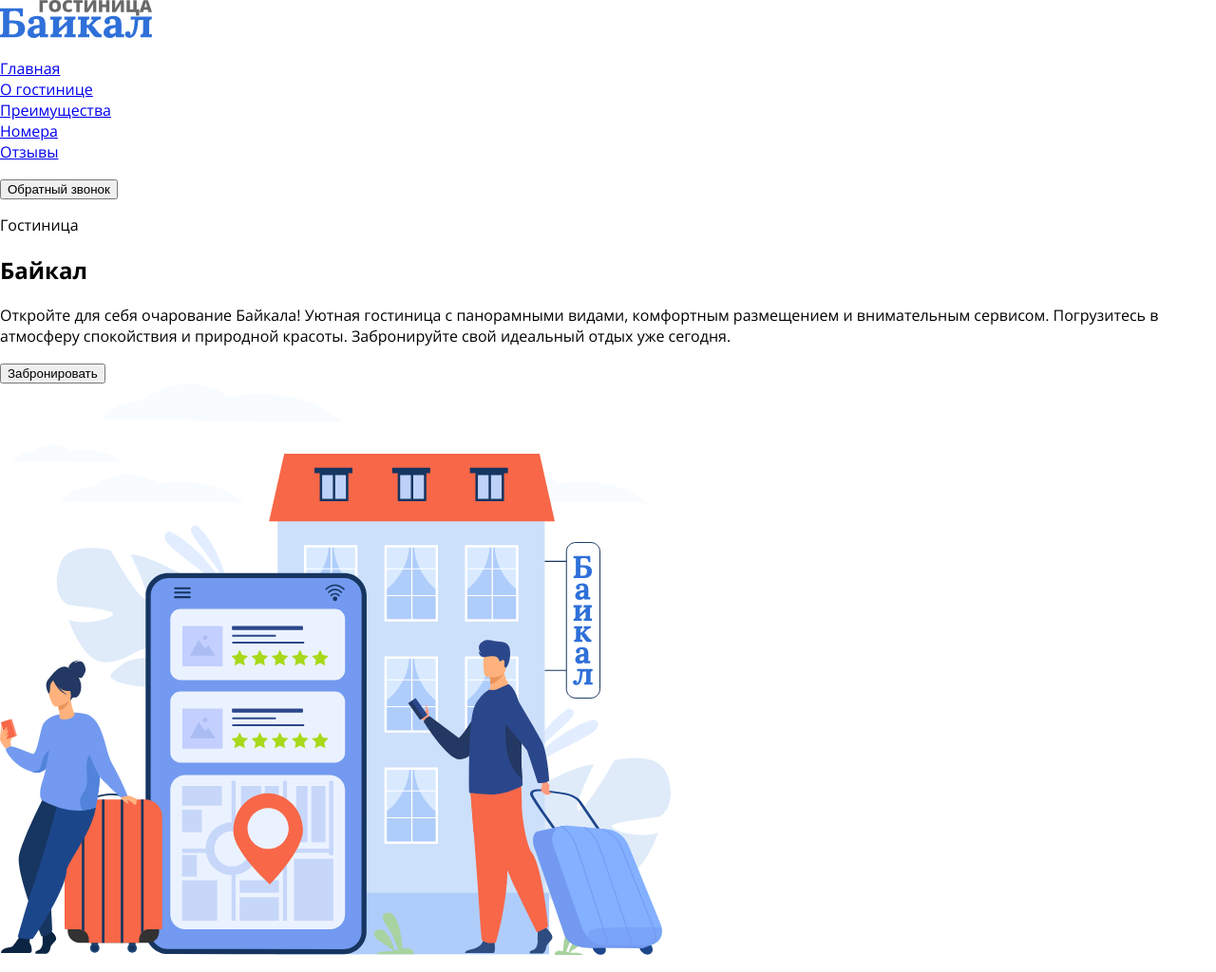
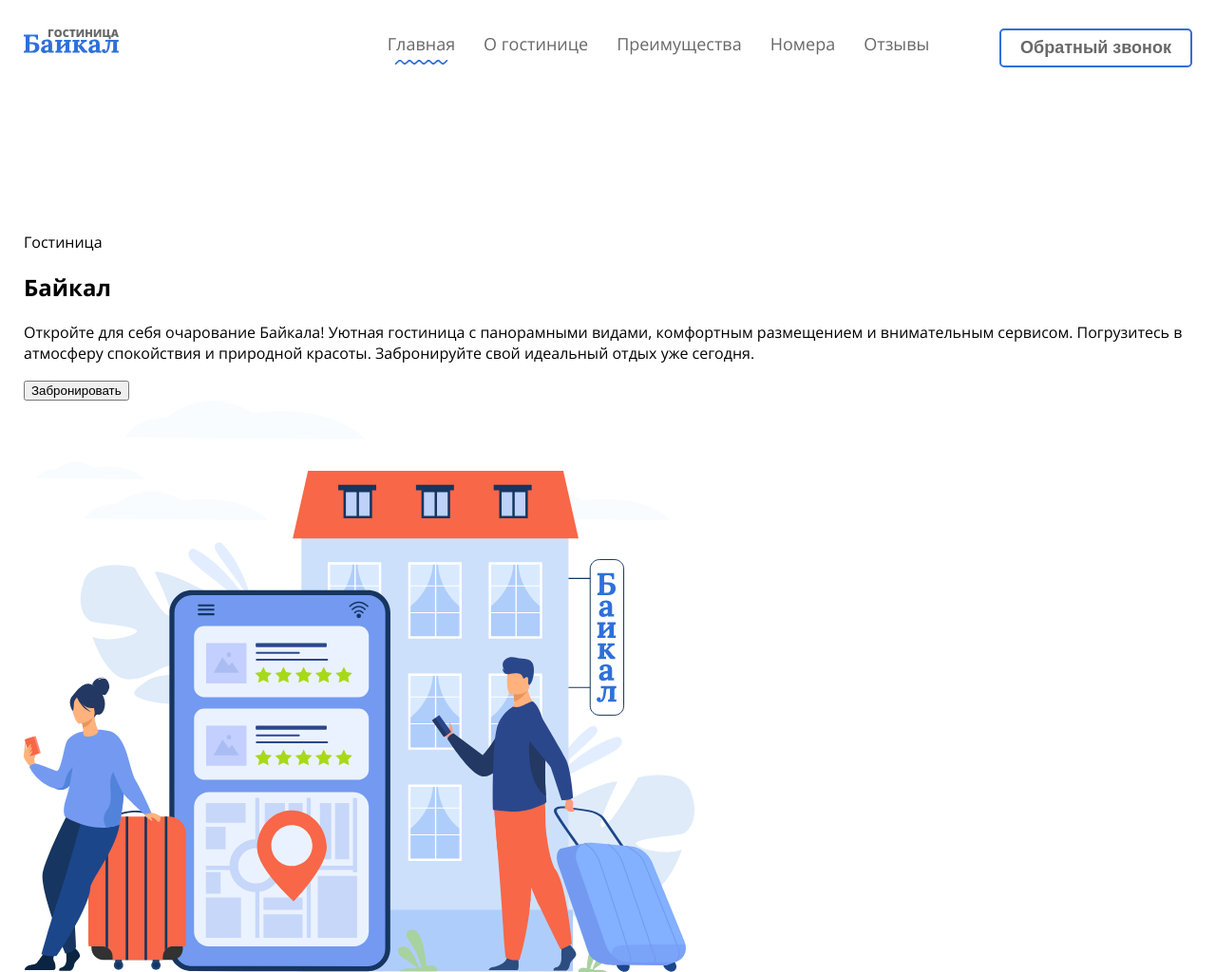
Before and after one commit to andreymslkv/Baikal-Hotel, a plain HTML site: page index.html in a window 1280 px wide. Shown: the top 1024 px of the page at 95% size. Drawn offline with Linux system fonts and the light colour scheme.

Commit message:
add styles to header

```diff
--- a/css/style.css
+++ b/css/style.css
@@ -87,6 +87,11 @@ body {
   background-color: #fff;
 }
 
+a {
+  text-decoration: none;
+  color: inherit;
+}
+
 ul,
 ol {
   list-style-type: none;
@@ -105,27 +110,83 @@ input[type="button"] {
   outline: none;
 }
 
-.header {}
+.container {
+  margin: 0 auto;
+  max-width: 1230px;
+}
 
-.container {}
+.header {
+  max-height: 49px;
+  margin-bottom: 179px;
+  padding-top: 30px;
+}
 
-.header__logo {}
+.header__container {
+  display: flex;
+  align-items: center;
+  justify-content: space-between;
+}
 
-.header__logo-img {}
+.header__logo {
+  display: block;
+  width: 100px;
+  height: 40px;
+  margin-right: 209px;
+}
 
-.menu {}
+.header__logo-img {
+  width: 100%;
+}
 
-.menu__list {}
+.menu {
+  margin: 0;
+  padding: 0;
 
-.menu__item {}
+}
 
-.menu__link {}
+.menu__list {
+  display: flex;
+  margin: 0;
+  padding: 0;
+  gap: 30px;
+}
 
-.menu__link_active {}
+.menu__link {
+  font-size: 18px;
+  font-weight: 400;
+  color: rgba(104, 104, 104, 1);
+}
 
-.header__button {}
+.menu__link:hover {
+  color: #007bff;
+}
 
-.header__button_callback {}
+.menu__link_active {
+  color: var(--primary-text-color);
+}
+
+.menu__link_active::after {
+  content: '';
+  display: block;
+  width: 100%;
+  height: 5px;
+  background: url('../images/wave-nav.svg');
+  background-size: 100% 100%;
+  margin-top: 5px;
+
+}
+
+.header__button {
+  padding: 8px 20px;
+  font-weight: 600;
+  font-size: 18px;
+  border: none;
+  border: 2px solid var(--accent-text-color);
+  border-radius: 5px;
+  background-color: #fff;
+  color: var(--primary-text-color);
+}
+
 
 /* Позиционирование */
 
--- a/index.html
+++ b/index.html
@@ -10,7 +10,7 @@
 
 <body>
   <header class="header">
-    <div class="container">
+    <div class="container header__container">
       <a class="header__logo">
         <img class="header__logo-img" src="./images/logo.svg" alt="Логотип сайта">
       </a>
```
Also changed, not shown: images/wave-nav.svg (added).
